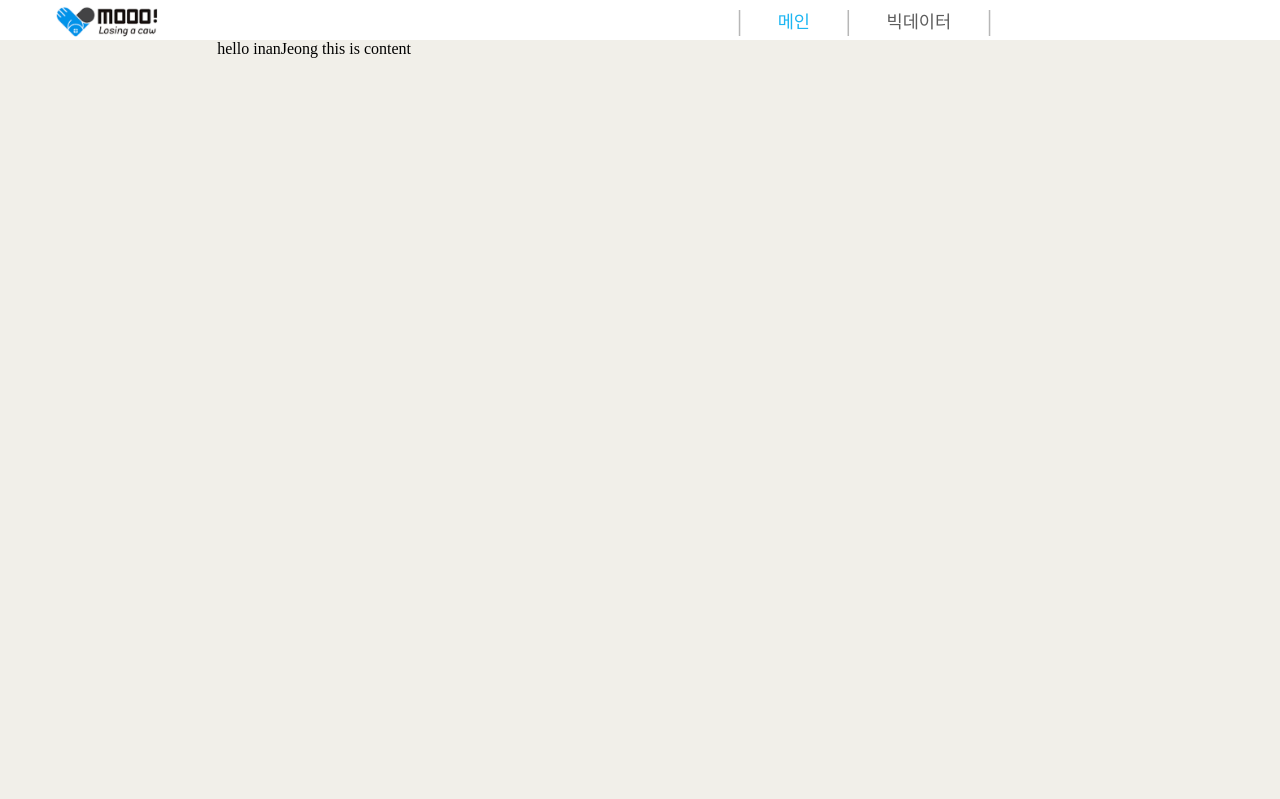
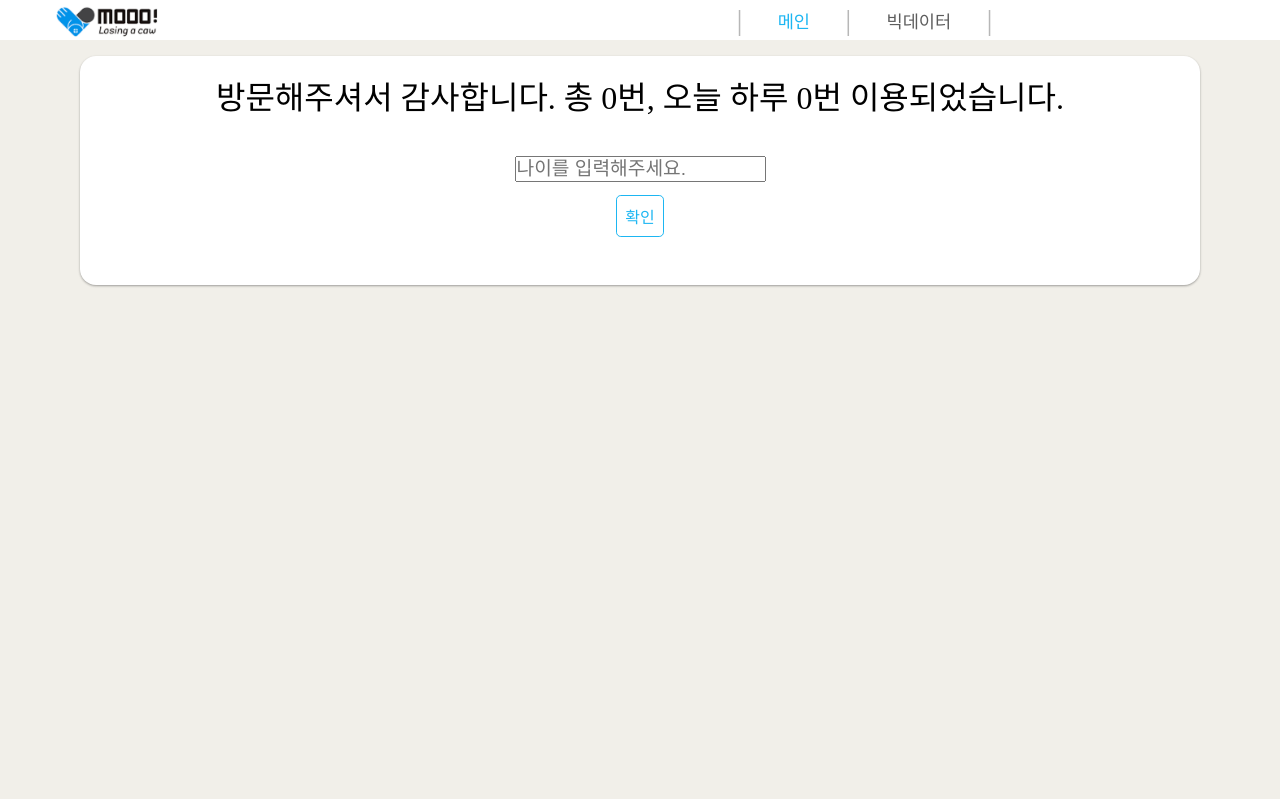
Before and after one commit to InhwanJeong/losing-a-cow, a Django app: page / in a window 1280 px wide. Shown: the top 799 px of the page. Run offline with Django 4.2, Linux system fonts and the light colour scheme; data that the repository does not hold is empty.

Commit message:
feat: 메인화면 방문페이지 개발완료

```diff
--- a/service/views.py
+++ b/service/views.py
@@ -1,13 +1,27 @@
+import datetime
+
 from django.shortcuts import render
 from django.core.paginator import Paginator
 
 
 # Create your views here.
-from service.models import KCACustomerDangerousData
+from service.models import KCACustomerDangerousData, Inference
 
 
 def index(request):
-    return render(request, 'service/index.html')
+    queryset = Inference.objects.all()
+    age = request.GET.get('age')
+    result = dict()
+
+    return render(
+        request,
+        'service/index.html',
+        dict(
+            all_count=len(queryset),
+            today_count=len(queryset.filter(created_at__date=datetime.date.today())),
+            result=result,
+        ),
+    )
 
 
 def kca_list(request):
--- a/static/style.css
+++ b/static/style.css
@@ -89,11 +89,24 @@ a:hover, a:active { text-decoration: none; }
 }
 
 .input-age{
+    margin-top: 2em;
+    font-size: 1.2em;
 }
 
 .submit-button{
     display: flex;
-    background: skyblue;
+    padding: 0.5em;
+    border-radius: 0.3em;
+    background: #FFFFFF;
+    color: #1DB6F2;
+    margin-top: 0.8em;
+    margin-bottom: 2em;
+    border: 0.1em solid #1DB6F2;
+}
+
+.submit-button:hover{
+    background: #1DB6F2;
+    color: #FFFFFF;
 }
 
 .kca-container{
--- a/templates/service/index.html
+++ b/templates/service/index.html
@@ -7,5 +7,52 @@
 {% endblock %}
 
 {% block content %}
-hello inanJeong this is content
+<div class="kca-container">
+    <div class="welcome-message">
+        방문해주셔서 감사합니다. 총 {{all_count}}번, 오늘 하루 {{today_count}}번 이용되었습니다.
+    </div>
+    {% if not result %}
+        <div class="insert-container">
+            <input id="input-age" class="input-age" placeholder="나이를 입력해주세요." onkeyup="checkValidation()">
+            <div class="submit-button" onclick="onClick()">확인</div>
+        </div>
+    {% else %}
+        test
+    {% endif %}
+</div>
+
+<script>
+function checkValidation(){
+    input_age = document.getElementById("input-age");
+    age = input_age.value
+
+    if (isNaN(age) || age>100 || age < 1){
+        input_age.value = null;
+        input_age.focus;
+    }
+}
+
+function onClick(){
+    input_age = document.getElementById("input-age");
+    age = input_age.value
+    if (isNaN(age) || age>100 || age < 1 || age == ""){
+        input_age.value = null;
+        input_age.focus;
+        alert("1~100의 숫자를 입력해주세요.");
+        return
+    }
+
+    fetch("/api/inference", {
+        method: "POST",
+        body: JSON.stringify({
+            age: age,
+        }),
+        headers: {
+            "Content-type": "application/json; charset=UTF-8"
+        }
+    });
+
+    location.href="?age=" + age;
+}
+</script>
 {% endblock %}
```
